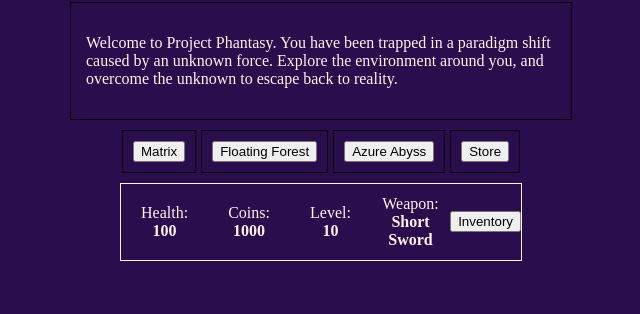
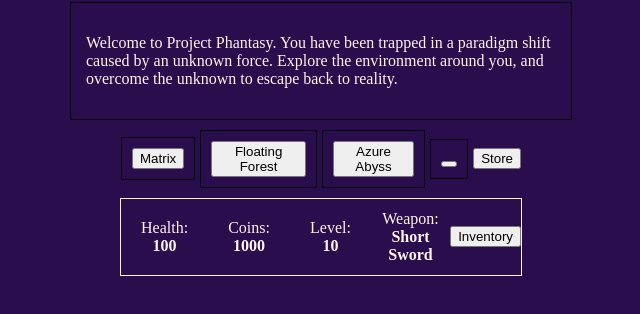
Before and after one commit to kelseywarren/Click-Text-RPJ-Game, a plain HTML site: page index.html in a window 1280 px wide. Shown: the part 78-392 px from the top of the page, without its empty margins (319-959 px from the left). Drawn offline with Linux system fonts and the light colour scheme.

Commit message:
added reset button class and id

```diff
--- a/index.html
+++ b/index.html
@@ -58,8 +58,13 @@
     </div>
 
     <div id="store">
-      <button id="button4">Store</button>
+      <button id="button4"></button>
     </div>
+
+    <div id="reset">
+      <button class="buttons" id="button00">Store</button>
+    </div>
+
   </section>
 
   <section id="stats">
```
